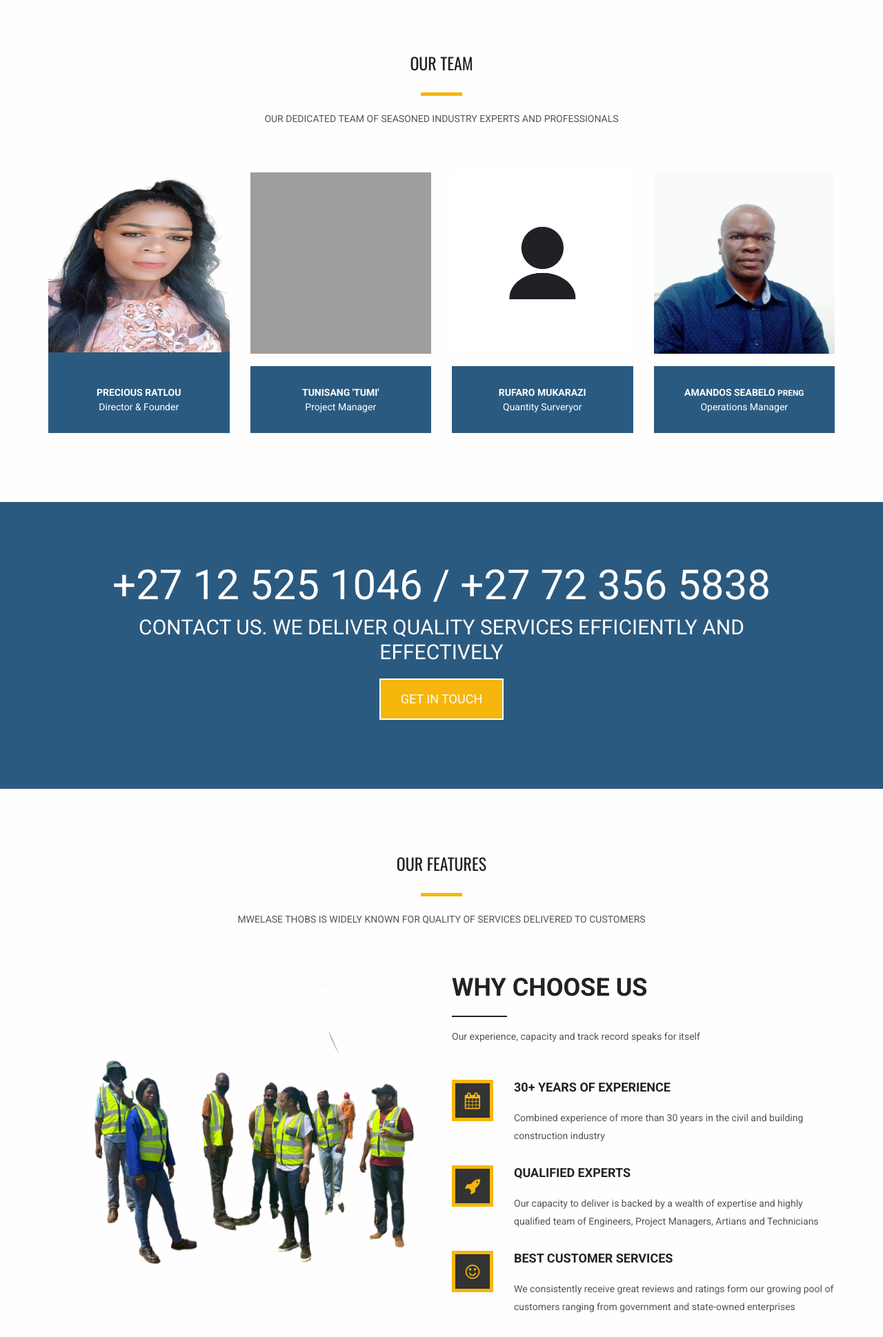
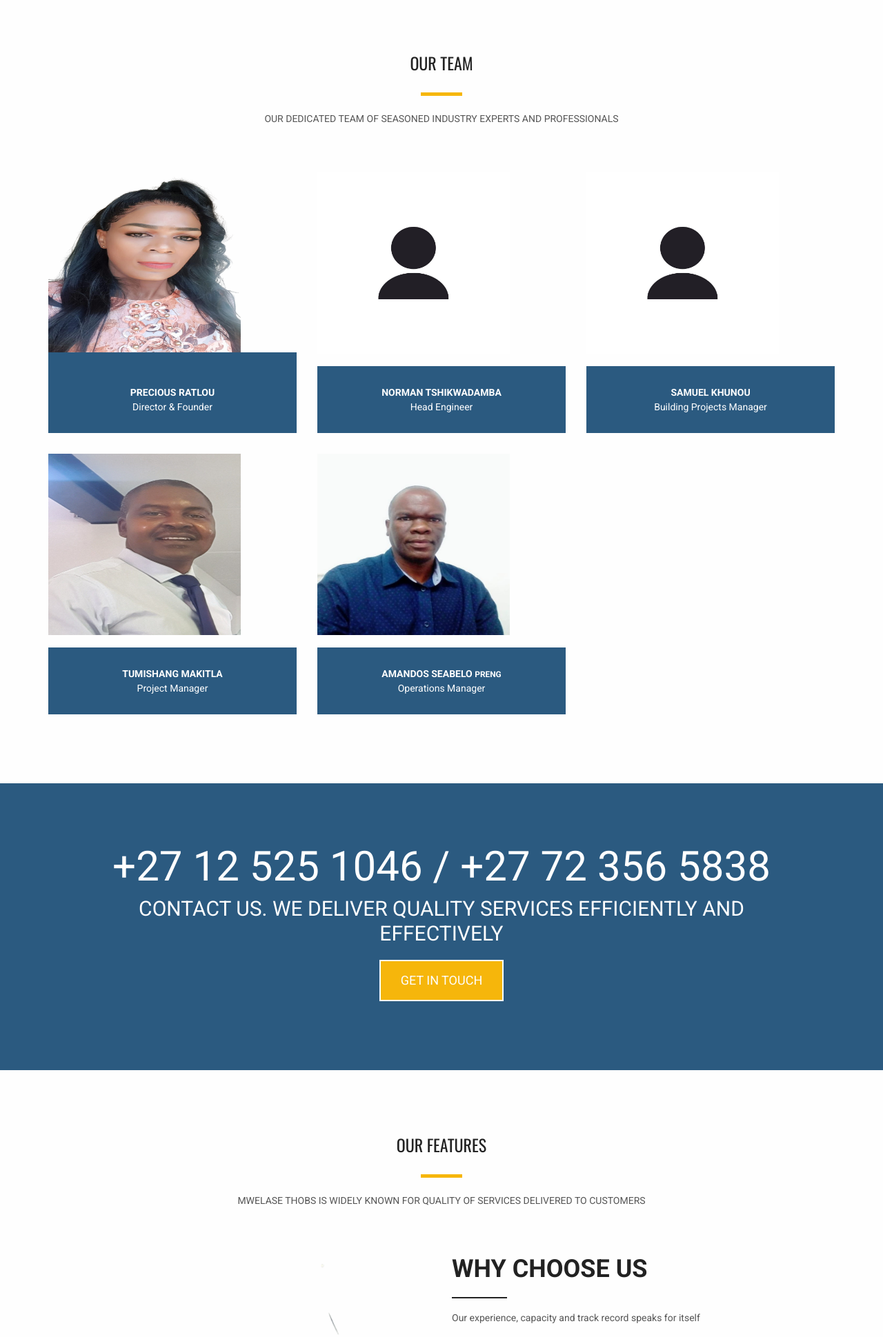
Before and after one commit to Isaacmaredi/mwelase, a Django app: page /main_web/about/ in a window 1280 px wide. Shown: the part 445-2384 px from the top of the page at 69% size. Run offline with Django 3.2, Linux system fonts and the light colour scheme; some libraries are stand-ins or nearby versions; grey boxes are pictures that could not be loaded.

Commit message:
Edited team and gallery pages

```diff
--- a/templates/base.html
+++ b/templates/base.html
@@ -13,6 +13,9 @@
     <!-- Bootstrap CSS -->
     <link href="{% static 'css/bootstrap.min.css' %}" rel="stylesheet">
     <!-- Animate CSS -->
+    <!-- Map CSS-->
+    <link href="{% static 'css/bootstrap.min.css.map' %}"
+
     <link href="{% static 'vendors/animate/animate.css' %}" rel="stylesheet">
     <!-- Icon CSS-->
 	<link rel="stylesheet" href="{% static 'vendors/font-awesome/css/font-awesome.min.css' %}">
--- a/templates/main_app/gallery.html
+++ b/templates/main_app/gallery.html
@@ -7,7 +7,7 @@
 
 <!-- Banner area -->
     <section class="banner_area" data-stellar-background-ratio="0.5">
-        <h2>Gellery of Our Featured Works</h2>
+        <h2>Gallery of Our Featured Works</h2>
         <ol class="breadcrumb">
             <li><a href="index.html">Home</a></li>
             <li><a href="#" class="active">Gallery</a></li>
--- a/templates/main_web/about.html
+++ b/templates/main_web/about.html
@@ -23,7 +23,7 @@
                 <h4>Our dedicated team of seasoned industry experts and professionals</h4>
             </div>
             <div class="row team_row">
-                <div class="col-md-3 col-sm-6 wow fadeInUp">
+                <div class="col-md-4 col-sm-6 wow fadeInUp">
                     <div class="team_membar">
                             <img src="{%  static 'images/team/precious3.png'%}" width="279.467" height="262.5" alt="">
                             <div class="team_content">
@@ -39,7 +39,37 @@
                             </div>
                     </div>
                 </div>
-                <div class="col-md-3 col-sm-6 wow fadeInUp" data-wow-delay="0.2s">
+                <div class="col-md-4 col-sm-6 wow fadeInUp" data-wow-delay="0.2s">
+                    <div class="team_membar">
+                        <img src="{%  static 'images/team/default.jpg'%}" width="279.467" height="262.5" alt="">
+                        <div class="team_content">
+                            <ul>
+                                <li><a href="#"><i class="fa fa-facebook" aria-hidden="true"></i></a></li>
+                                <li><a href="#"><i class="fa fa-twitter" aria-hidden="true"></i></a></li>
+                                <li><a href="#"><i class="fa fa-linkedin" aria-hidden="true"></i></a></li>
+                            </ul>
+                            <a href="#" class="name">Norman Tshikwadamba </a>
+                            <h6>Head Engineer</h6>
+                        </div>
+                    </div>
+                </div>
+                <div class="col-md-4 col-sm-6 wow fadeInUp bg-secondary" data-wow-delay="0.4s">
+                <div class="team_membar">
+                        <img src="{%  static 'images/team/default.jpg'%}"  width="279.467" height="262.5" alt="">
+                        <div class="team_content">
+                            <ul>
+                                <li><a href="#"><i class="fa fa-facebook" aria-hidden="true"></i></a></li>
+                                <li><a href="#"><i class="fa fa-twitter" aria-hidden="true"></i></a></li>
+                                <li><a href="#"><i class="fa fa-linkedin" aria-hidden="true"></i></a></li>
+                            </ul>
+                            <a href="#" class="name">Samuel Khunou</a>
+                            <h6>Building Projects Manager</h6>
+                        </div>
+                </div>
+                </div>
+
+
+                <div class="col-md-4 col-sm-6 wow fadeInUp" data-wow-delay="0.2s">
                     <div class="team_membar">
                         <img src="{%  static 'images/team/tumi.jpg'%}" width="279.467" height="262.5" alt="">
                         <div class="team_content">
@@ -48,26 +78,13 @@
                                 <li><a href="#"><i class="fa fa-twitter" aria-hidden="true"></i></a></li>
                                 <li><a href="#"><i class="fa fa-linkedin" aria-hidden="true"></i></a></li>
                             </ul>
-                            <a href="#" class="name">Tunisang 'Tumi' </a>
+                            <a href="#" class="name">Tumishang Makitla </a>
                             <h6>Project Manager</h6>
                         </div>
                     </div>
                 </div>
-                <div class="col-md-3 col-sm-6 wow fadeInUp bg-secondary" data-wow-delay="0.4s">
-                <div class="team_membar">
-                        <img src="{%  static 'images/team/default.jpg'%}"  width="279.467" height="262.5" alt="">
-                        <div class="team_content">
-                            <ul>
-                                <li><a href="#"><i class="fa fa-facebook" aria-hidden="true"></i></a></li>
-                                <li><a href="#"><i class="fa fa-twitter" aria-hidden="true"></i></a></li>
-                                <li><a href="#"><i class="fa fa-linkedin" aria-hidden="true"></i></a></li>
-                            </ul>
-                            <a href="#" class="name">RUFARO MUKARAZI</a>
-                            <h6>Quantity Surveryor</h6>
-                        </div>
-                </div>
-                </div>
-                <div class="col-md-3 col-sm-6 wow fadeInUp" data-wow-delay="0.6s">
+
+                <div class="col-md-4 col-sm-6 wow fadeInUp" data-wow-delay="0.6s">
                     <div class="team_membar">
                         <img src="{%  static 'images/team/amandos.png'%}"  width="279.467" height="262.5" alt="">
                         <div class="team_content">
```
Also changed, not shown: templates/main_web/about2.html (+10 -10 lines), main_project/static/images/achievments_bg.jpg (added), main_project/static/images/team/tumi.jpg (added). Lines whose indentation alone changed are shown as unchanged.
